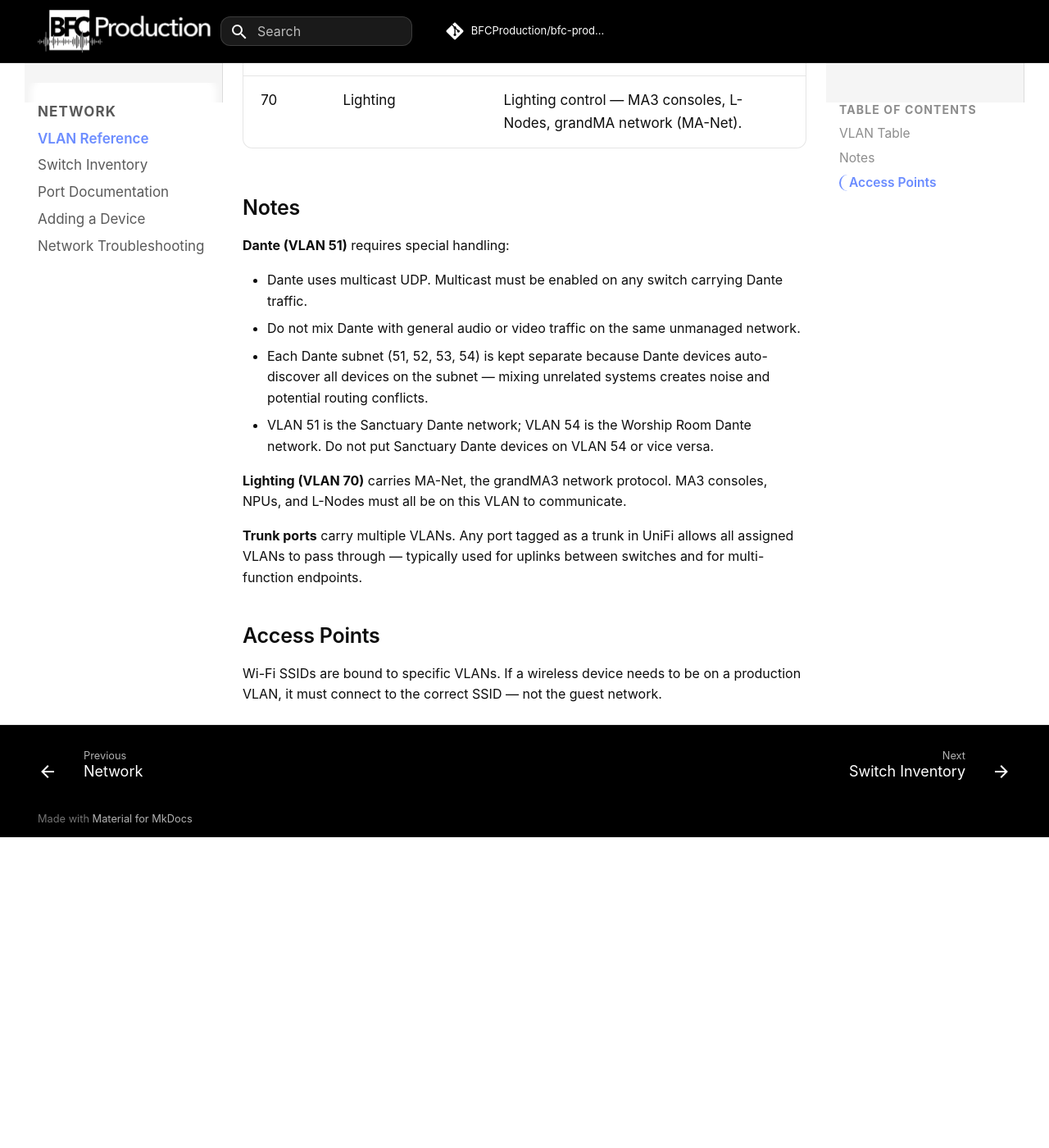
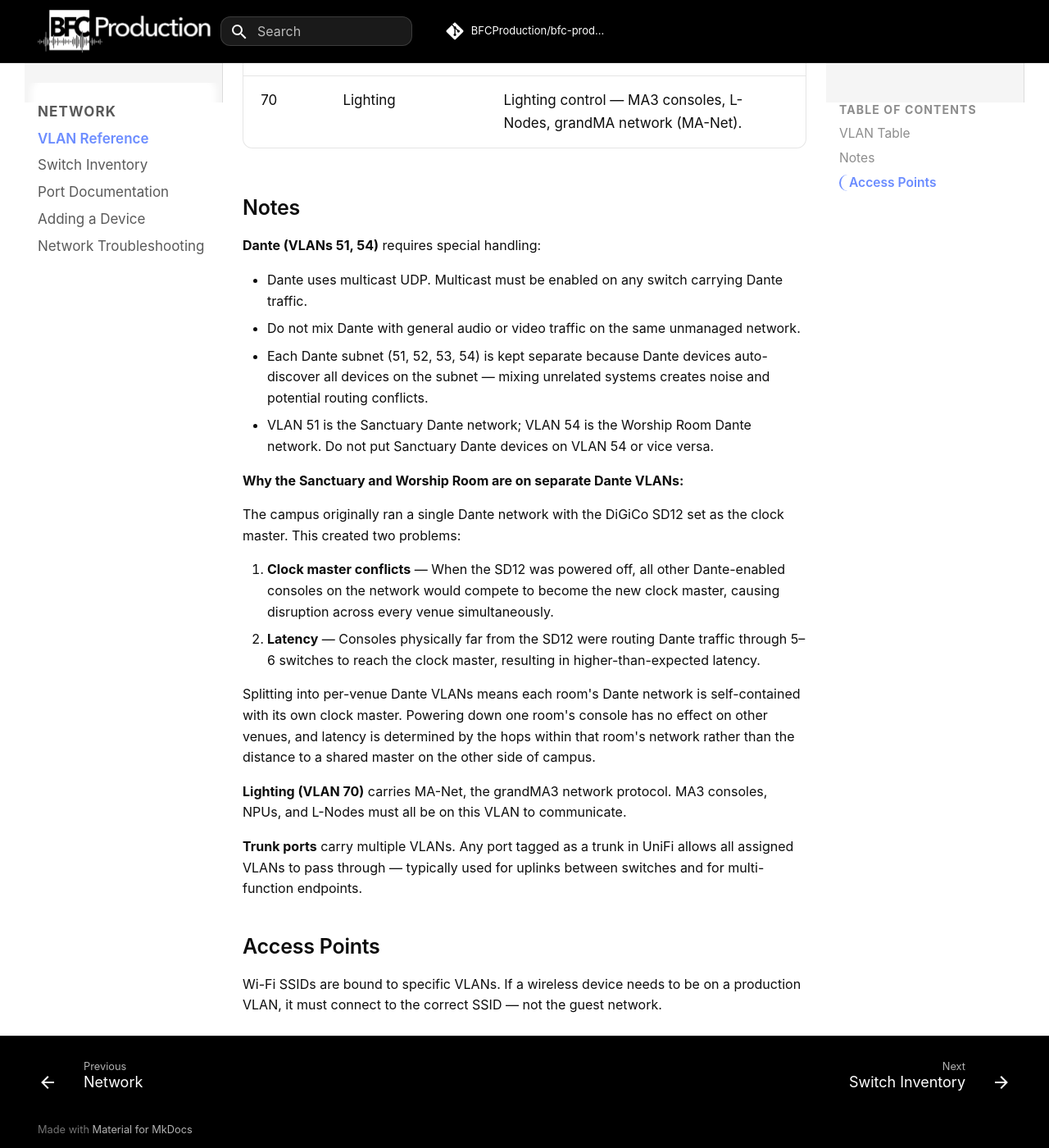
Before and after one commit to BFCProduction/bfc-production-support, an MkDocs documentation site: the page built from docs/network/vlan-reference.md, in a window 1280 px wide and 1400 px high, scrolled down 1455 px. Shown: the whole window at 82% size. Built offline with MkDocs 1.6.1 and Material for MkDocs 9.7.7, drawn with Linux system fonts in a browser that asks for light colours; comment, search, counter and statistics services are not loaded; before the commit the page ends 2476 px from its top, so only the background shows below that.

Commit message:
document Dante VLAN split rationale in VLAN reference
Explains why the campus was split from a single Dante network to
per-venue VLANs: SD12 clock master conflicts when powered off and
high latency across 5-6 switch hops to the clock master.

Co-Authored-By: Claude Sonnet 4.6 <noreply@anthropic.com>

```diff
--- a/docs/network/vlan-reference.md
+++ b/docs/network/vlan-reference.md
@@ -22,12 +22,21 @@ The production network is segmented into discipline-specific VLANs managed throu
 
 ## Notes
 
-**Dante (VLAN 51)** requires special handling:
+**Dante (VLANs 51, 54)** requires special handling:
 
 - Dante uses multicast UDP. Multicast must be enabled on any switch carrying Dante traffic.
 - Do not mix Dante with general audio or video traffic on the same unmanaged network.
 - Each Dante subnet (51, 52, 53, 54) is kept separate because Dante devices auto-discover all devices on the subnet — mixing unrelated systems creates noise and potential routing conflicts.
 - VLAN 51 is the Sanctuary Dante network; VLAN 54 is the Worship Room Dante network. Do not put Sanctuary Dante devices on VLAN 54 or vice versa.
+
+**Why the Sanctuary and Worship Room are on separate Dante VLANs:**
+
+The campus originally ran a single Dante network with the DiGiCo SD12 set as the clock master. This created two problems:
+
+1. **Clock master conflicts** — When the SD12 was powered off, all other Dante-enabled consoles on the network would compete to become the new clock master, causing disruption across every venue simultaneously.
+2. **Latency** — Consoles physically far from the SD12 were routing Dante traffic through 5–6 switches to reach the clock master, resulting in higher-than-expected latency.
+
+Splitting into per-venue Dante VLANs means each room's Dante network is self-contained with its own clock master. Powering down one room's console has no effect on other venues, and latency is determined by the hops within that room's network rather than the distance to a shared master on the other side of campus.
 
 **Lighting (VLAN 70)** carries MA-Net, the grandMA3 network protocol. MA3 consoles, NPUs, and L-Nodes must all be on this VLAN to communicate.
 
```
